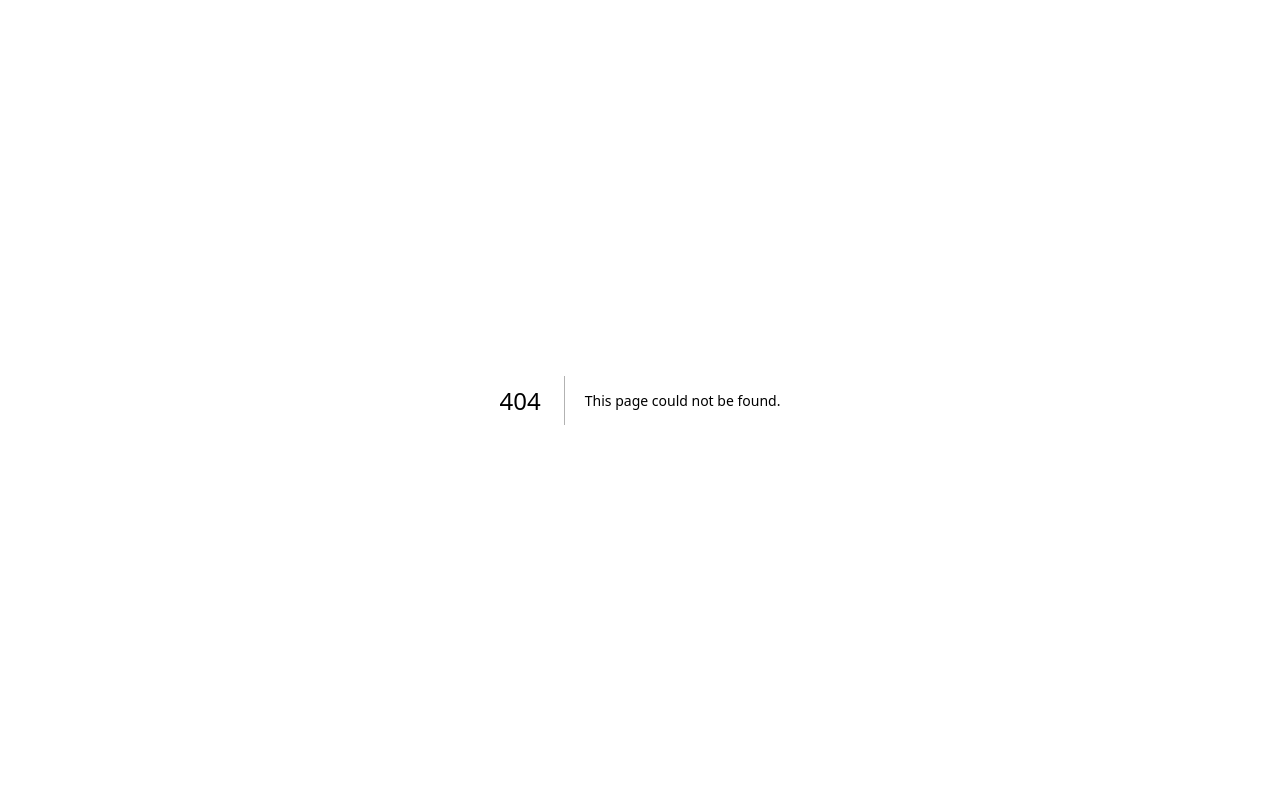
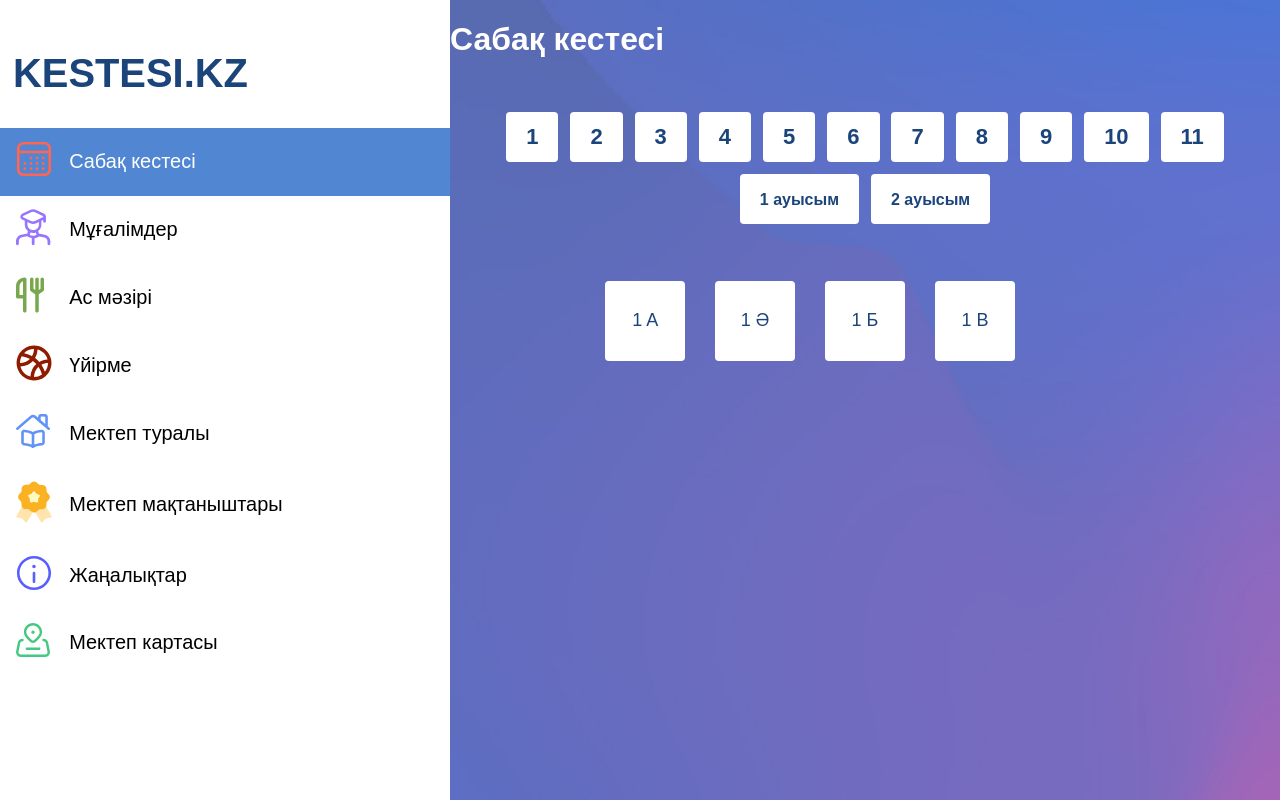
Before and after one commit to Nurdaulet123456/clinet-project, a Next.js app: page /schedule/1 in a window 1280 px wide. Before the commit this address had no page. Built offline with nearby package versions, Linux system fonts and the light colour scheme.

Commit message:
schedule finished

```diff
--- /dev/null
+++ b/components/molecul/PaginationFlex/PaginationFlex.tsx
@@ -0,0 +1,63 @@
+import styled from "@emotion/styled";
+import Link from "next/link";
+import React, { FC } from "react";
+
+interface IPagination {
+  text: string;
+  value: string;
+}
+interface IProps {
+  pagination?: IPagination[];
+}
+
+const PaginationFlex: FC<IProps> = ({ pagination }) => {
+  return (
+    <PaginationWrapper>
+      {pagination?.map((item) => (
+        <Link
+          href={`/schedule/${item.value}`}
+          key={item.value}
+        >
+          <PaginationItem
+            itemNumber={Number(item.value.length)}
+            onClick={() => console.log(item)}
+          >
+            {item.text}
+          </PaginationItem>
+        </Link>
+      ))}
+    </PaginationWrapper>
+  );
+};
+
+const PaginationItem = styled.div<{
+  itemNumber?: string | number;
+}>`
+  display: flex;
+  justify-content: center;
+  align-items: center;
+
+  min-width: 50px;
+  height: 50px;
+  padding: 20px;
+
+  color: #1B447A;
+  font-size: ${(props) => (props.itemNumber > 3 ? "16px" : "22px")};
+  font-weight: 700;
+
+  background: #ffffff;
+
+  border-radius: 4px;
+`;
+
+const PaginationWrapper = styled.div`
+  display: flex;
+  gap: 1.2rem;
+  flex-wrap: wrap;
+  justify-content: center;
+  align-items: center;
+
+  margin-bottom: 40px;
+`;
+
+export default PaginationFlex;
--- /dev/null
+++ b/components/molecul/PaginationGrid/PaginationGrid.tsx
@@ -0,0 +1,67 @@
+import styled from "@emotion/styled";
+import Link from "next/link";
+import { useRouter } from "next/router";
+import React, { FC } from "react";
+
+interface IPagination {
+  text: string;
+  value: string;
+}
+
+interface IProps {
+  pagination?: IPagination[];
+}
+
+const PaginationGrid: FC<IProps> = ({ pagination }) => {
+  const router = useRouter();
+
+  return (
+    <PaginationWrapper>
+      {pagination[router?.asPath?.split("/")[2]]?.map((item) => (
+        <Link
+          href={`/schedule/calendar`}
+          key={item}
+        >
+          <PaginationItem>
+            {item}
+          </PaginationItem>
+        </Link>
+      ))}
+    </PaginationWrapper>
+  );
+};
+
+
+const PaginationItem = styled.div<{
+  itemNumber?: string | number;
+}>`
+  display: flex;
+  justify-content: center;
+  align-items: center;
+
+  width: 80px;
+  height: 80px;
+  padding: 20px;
+
+  color: #1B447A;
+  font-size: 18px;
+  font-weight: 400;
+
+  background: #ffffff;
+
+  border-radius: 4px;
+`;
+
+const PaginationWrapper = styled.div`
+  //width: 50%;
+  display: grid;
+  grid-template-columns: repeat(5, 1fr);
+  gap: 3rem;
+  flex-wrap: wrap;
+  justify-content: center;
+  align-items: center;
+
+  margin-bottom: 40px;
+`;
+
+export default PaginationGrid;
--- /dev/null
+++ b/pages/schedule/[id].tsx
@@ -0,0 +1,103 @@
+import styled from "@emotion/styled";
+import React from "react";
+import PaginationFlex from "../../components/molecul/PaginationFlex/PaginationFlex";
+import PaginationGrid from "../../components/molecul/PaginationGrid/PaginationGrid";
+import MainLayouts from "../../layouts/MainLayouts";
+
+const MenuPage = () => {
+  return (
+    <MainLayouts>
+      <div className="menu_title">Сабақ кестесі</div>
+
+      <ContentContainer>
+        <PaginationFlex pagination={paginationItems} />
+        <PaginationGrid pagination={paginationContent}/>
+      </ContentContainer>
+    </MainLayouts>
+  );
+};
+
+const ContentContainer = styled.div`
+  display: flex;
+  flex-direction: column;
+  align-items: center;
+  gap: 1.7rem;
+
+  margin-top: 2.4rem;
+`;
+
+const paginationItems = [
+  {
+    text: "1",
+    value: "1",
+  },
+  {
+    text: "2",
+    value: "2",
+  },
+  {
+    text: "3",
+    value: "3",
+  },
+  {
+    text: "4",
+    value: "4",
+  },
+  {
+    text: "5",
+    value: "5",
+  },
+  {
+    text: "6",
+    value: "6",
+  },
+  {
+    text: "7",
+    value: "7",
+  },
+  {
+    text: "8",
+    value: "8",
+  },
+  {
+    text: "9",
+    value: "9",
+  },
+  {
+    text: "10",
+    value: "10",
+  },
+  {
+    text: "11",
+    value: "11",
+  },
+  {
+    text: "1 ауысым",
+    value: "1quarter"
+  },
+  {
+    text: "2 ауысым",
+    value: "2quarter"
+  }
+];
+
+const allGrades = ["1 A", "1 Ә", "1 Б", "1 В", "2 A", "2 Ә", "2 Б", "2 В", "3 A", "3 Ә", "3 Б", "3 В", "4 A", "4 Ә", "4 Б", "4 В",
+  "5 A", "5 Ә", "5 Б", "5 В", "6 A", "6 Ә", "6 Б", "6 В", "7 A", "7 Ә", "7 Б", "7 В", "8 A", "8 Ә", "8 Б", "8 В", "9 A", "9 Ә", "9 Б", "9 В",
+  "10 A", "10 Ә", "10 Б", "10 В", "11 A", "11 Ә", "11 Б", "11 В"];
+
+const paginationContent = {
+  1: ["1 A", "1 Ә", "1 Б", "1 В"],
+  2: ["2 A", "2 Ә", "2 Б", "2 В"],
+  3: ["3 A", "3 Ә", "3 Б", "3 В"],
+  4: ["4 A", "4 Ә", "4 Б", "4 В"],
+  5: ["5 A", "5 Ә", "5 Б", "5 В"],
+  6: ["6 A", "6 Ә", "6 Б", "6 В"],
+  7: ["7 A", "7 Ә", "7 Б", "7 В"],
+  8: ["8 A", "8 Ә", "8 Б", "8 В"],
+  9: ["9 A", "9 Ә", "9 Б", "9 В"],
+  10: ["10 A", "10 Ә", "10 Б", "10 В"],
+  11: ["11 A", "11 Ә", "11 Б", "11 В"],
+  "1quarter": allGrades,
+  "2quarter": allGrades,
+};
+export default MenuPage;
```
Also changed, not shown: pages/schedule/calendar.tsx (added, +99 -0 lines), 1 other file (tests, documents, lock files or other folders).
